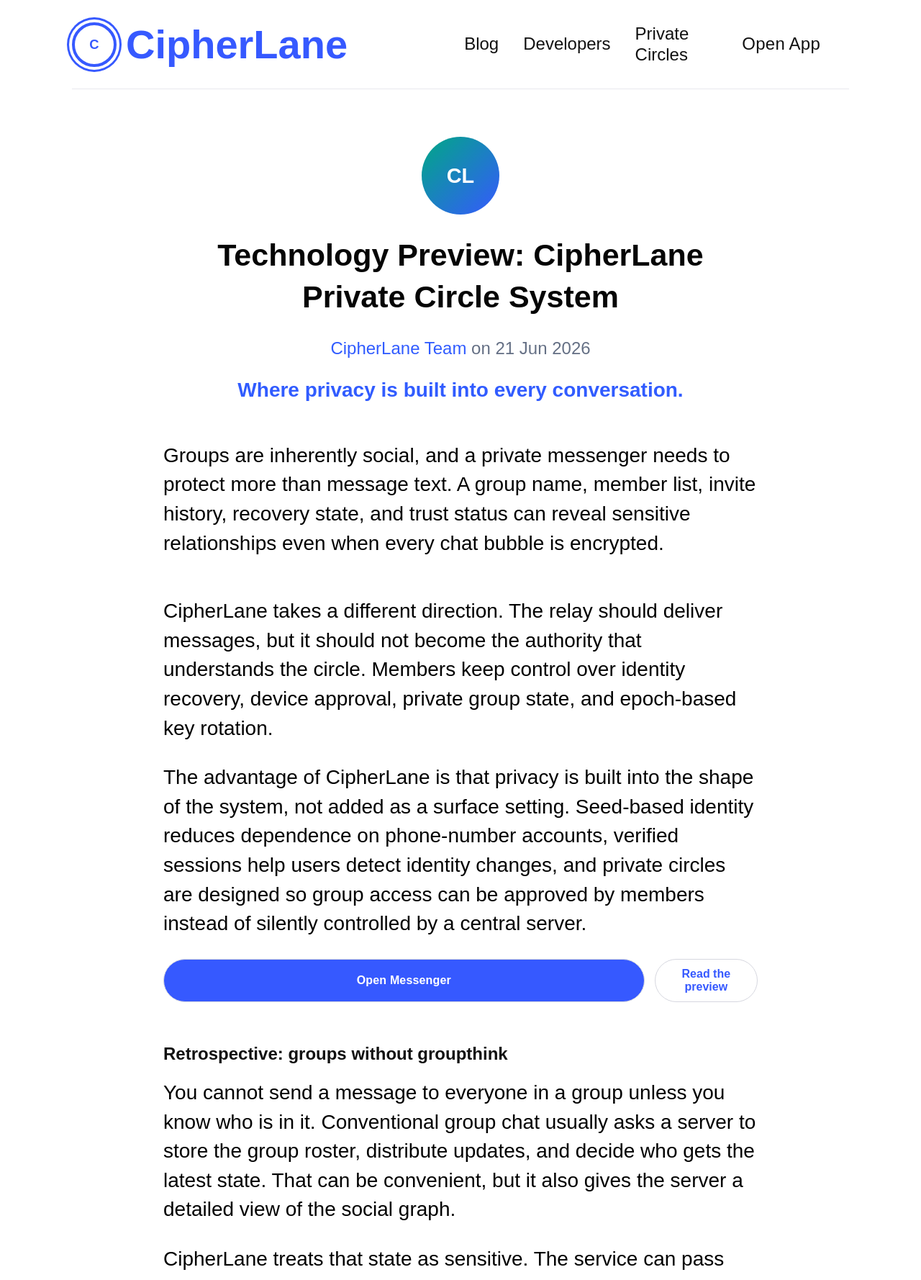
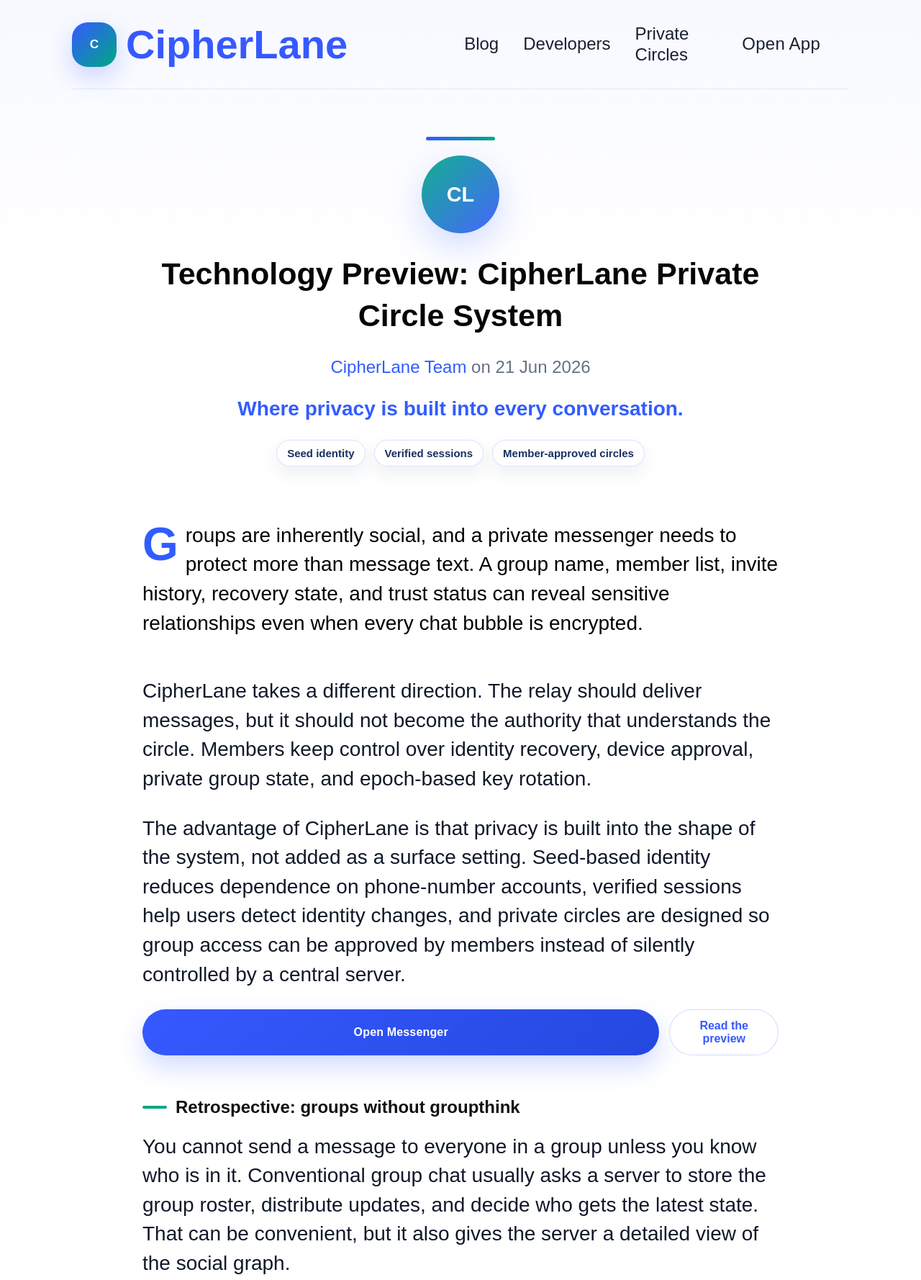
Before and after one commit to krishnamathi2/whatsappnew, a website: page web/index.html in a window 1280 px wide. Shown: the top 1778 px of the page at 72% size. Drawn offline with Linux system fonts and the light colour scheme.

Commit message:
Polish CipherLane landing page UI

```diff
--- a/web/index.html
+++ b/web/index.html
@@ -1254,7 +1254,9 @@
 
     .landingPage {
       min-height: 100vh;
-      background: #ffffff;
+      background:
+        linear-gradient(180deg, #f7f9ff 0, #ffffff 370px, #ffffff 100%),
+        #ffffff;
       color: #000000;
       font-family: Arial, Helvetica, sans-serif;
     }
@@ -1267,7 +1269,7 @@
       display: flex;
       align-items: center;
       justify-content: space-between;
-      border-bottom: 1px solid #e8e8ee;
+      border-bottom: 1px solid rgba(54, 89, 255, 0.12);
       font-size: 24px;
       line-height: 1.2;
     }
@@ -1286,14 +1288,14 @@
     .landingMark {
       width: 62px;
       height: 62px;
-      border-radius: 50%;
+      border-radius: 22px;
       display: inline-grid;
       place-items: center;
-      color: #3659ff;
-      background: #ffffff;
-      border: 4px solid #3659ff;
-      box-shadow: 0 0 0 4px #ffffff, 0 0 0 7px #3659ff;
-      font-size: 1.15rem;
+      color: #ffffff;
+      background: linear-gradient(135deg, #3659ff, #00a884);
+      border: 0;
+      box-shadow: 0 14px 34px rgba(54, 89, 255, 0.24);
+      font-size: 1.08rem;
       font-weight: 900;
     }
 
@@ -1308,17 +1310,39 @@
       border: 0;
       padding: 0;
       background: transparent;
-      color: #111111;
+      color: #182033;
       font: inherit;
       font-weight: 400;
       text-decoration: none;
       cursor: pointer;
     }
 
+    .landingNavLinks a:hover,
+    .landingNavLinks button:hover {
+      color: #315cff;
+    }
+
     .landingArticle {
-      width: min(826px, calc(100% - 48px));
+      width: min(884px, calc(100% - 48px));
       margin: 66px auto 0;
       padding-bottom: 88px;
+    }
+
+    .landingArticle header {
+      position: relative;
+      padding: 26px 0 18px;
+    }
+
+    .landingArticle header::before {
+      content: "";
+      position: absolute;
+      top: 0;
+      left: 50%;
+      width: 96px;
+      height: 5px;
+      border-radius: 999px;
+      background: linear-gradient(90deg, #3659ff, #00a884);
+      transform: translateX(-50%);
     }
 
     .landingAuthor {
@@ -1337,7 +1361,10 @@
       display: grid;
       place-items: center;
       color: #ffffff;
-      background: linear-gradient(135deg, #00a884, #3659ff);
+      background:
+        linear-gradient(135deg, rgba(0, 168, 132, 0.92), rgba(54, 89, 255, 0.92)),
+        radial-gradient(circle at 32% 24%, rgba(255, 255, 255, 0.55), transparent 28%);
+      box-shadow: 0 18px 50px rgba(49, 92, 255, 0.22);
       font-size: 1.8rem;
       font-weight: 900;
     }
@@ -1375,11 +1402,40 @@
       font-weight: 700;
     }
 
+    .landingTrustStrip {
+      display: flex;
+      flex-wrap: wrap;
+      justify-content: center;
+      gap: 12px;
+      margin: -28px 0 58px;
+    }
+
+    .landingTrustStrip span {
+      border: 1px solid rgba(49, 92, 255, 0.18);
+      border-radius: 999px;
+      padding: 9px 14px;
+      color: #18305f;
+      background: rgba(255, 255, 255, 0.86);
+      box-shadow: 0 10px 24px rgba(29, 45, 89, 0.08);
+      font-size: 15px;
+      font-weight: 800;
+    }
+
     .landingLead {
       margin: 0 0 54px;
       color: #000000;
       font-size: 28px;
       line-height: 1.45;
+      text-wrap: pretty;
+    }
+
+    .landingLead::first-letter {
+      float: left;
+      margin: 8px 10px 0 0;
+      color: #315cff;
+      font-size: 64px;
+      line-height: 0.78;
+      font-weight: 900;
     }
 
     .landingActions {
@@ -1392,24 +1448,32 @@
     .landingActions button,
     .landingActions a {
       min-width: 120px;
-      border: 1px solid #d6d7df;
+      border: 1px solid rgba(49, 92, 255, 0.22);
       border-radius: 999px;
-      padding: 11px 18px;
+      padding: 13px 22px;
       text-decoration: none;
       text-align: center;
       font-size: 16px;
       font-weight: 800;
+      transition: transform 160ms ease, box-shadow 160ms ease, background 160ms ease;
     }
 
     .landingActions button {
       color: #ffffff;
-      background: #3659ff;
+      background: linear-gradient(135deg, #3659ff, #2448df);
+      box-shadow: 0 16px 34px rgba(49, 92, 255, 0.22);
       cursor: pointer;
     }
 
     .landingActions a {
       color: #3659ff;
       background: #ffffff;
+    }
+
+    .landingActions button:hover,
+    .landingActions a:hover {
+      transform: translateY(-1px);
+      box-shadow: 0 14px 30px rgba(49, 92, 255, 0.16);
     }
 
     .landingSectionTitle {
@@ -1419,20 +1483,34 @@
       line-height: 1.35;
       letter-spacing: 0;
       font-weight: 800;
+      display: flex;
+      align-items: center;
+      gap: 12px;
+    }
+
+    .landingSectionTitle::before {
+      content: "";
+      width: 34px;
+      height: 4px;
+      border-radius: 999px;
+      background: #00a884;
     }
 
     .landingText {
       margin: 0 0 28px;
-      color: #000000;
+      color: #101828;
       line-height: 1.45;
       font-size: 28px;
+      text-wrap: pretty;
     }
 
     .landingDiagram {
       margin: 32px 0;
-      border: 1px solid #dfe3ea;
-      background: #f7f8fb;
+      border: 1px solid rgba(49, 92, 255, 0.14);
+      border-radius: 18px;
+      background: #f8fbff;
       overflow-x: auto;
+      box-shadow: 0 18px 46px rgba(27, 43, 91, 0.09);
     }
 
     .landingDiagram table {
@@ -1443,6 +1521,12 @@
       color: #2b3440;
     }
 
+    .landingDiagram th {
+      color: #172554;
+      background: rgba(54, 89, 255, 0.07);
+      font-weight: 900;
+    }
+
     .landingDiagram th,
     .landingDiagram td {
       padding: 12px;
@@ -1458,11 +1542,14 @@
     .landingPullout {
       margin: 34px 0;
       padding: 22px 26px;
-      border-left: 5px solid #3659ff;
-      background: #f5f7ff;
+      border: 1px solid rgba(54, 89, 255, 0.18);
+      border-left: 6px solid #3659ff;
+      border-radius: 16px;
+      background: linear-gradient(135deg, #f5f7ff, #eefbf6);
       color: #172554;
       font-size: 24px;
       line-height: 1.5;
+      box-shadow: 0 14px 36px rgba(27, 43, 91, 0.08);
     }
 
     .landingList {
@@ -1516,8 +1603,8 @@
       .landingMark {
         width: 34px;
         height: 34px;
-        border-width: 2px;
-        box-shadow: 0 0 0 2px #ffffff, 0 0 0 4px #3659ff;
+        border-radius: 12px;
+        box-shadow: 0 10px 20px rgba(54, 89, 255, 0.18);
         font-size: 0.8rem;
       }
 
@@ -1553,10 +1640,26 @@
         font-size: 1.2rem;
       }
 
+      .landingTrustStrip {
+        margin: -12px 0 34px;
+        justify-content: flex-start;
+      }
+
+      .landingTrustStrip span {
+        font-size: 0.86rem;
+      }
+
       .landingLead,
       .landingText,
       .landingList {
         font-size: 1.18rem;
+      }
+
+      .landingLead::first-letter {
+        float: none;
+        margin: 0;
+        font-size: inherit;
+        line-height: inherit;
       }
 
       .landingSectionTitle {
@@ -1611,6 +1714,11 @@
         <h1 id="landingTitle" class="landingTitle">Technology Preview: CipherLane Private Circle System</h1>
         <p class="landingByline"><a href="#landingPage">CipherLane Team</a> on 21 Jun 2026</p>
         <p class="landingTagline">Where privacy is built into every conversation.</p>
+        <div class="landingTrustStrip" aria-label="CipherLane privacy advantages">
+          <span>Seed identity</span>
+          <span>Verified sessions</span>
+          <span>Member-approved circles</span>
+        </div>
       </header>
 
       <p class="landingLead">Groups are inherently social, and a private messenger needs to protect more than message text. A group name, member list, invite history, recovery state, and trust status can reveal sensitive relationships even when every chat bubble is encrypted.</p>
```
